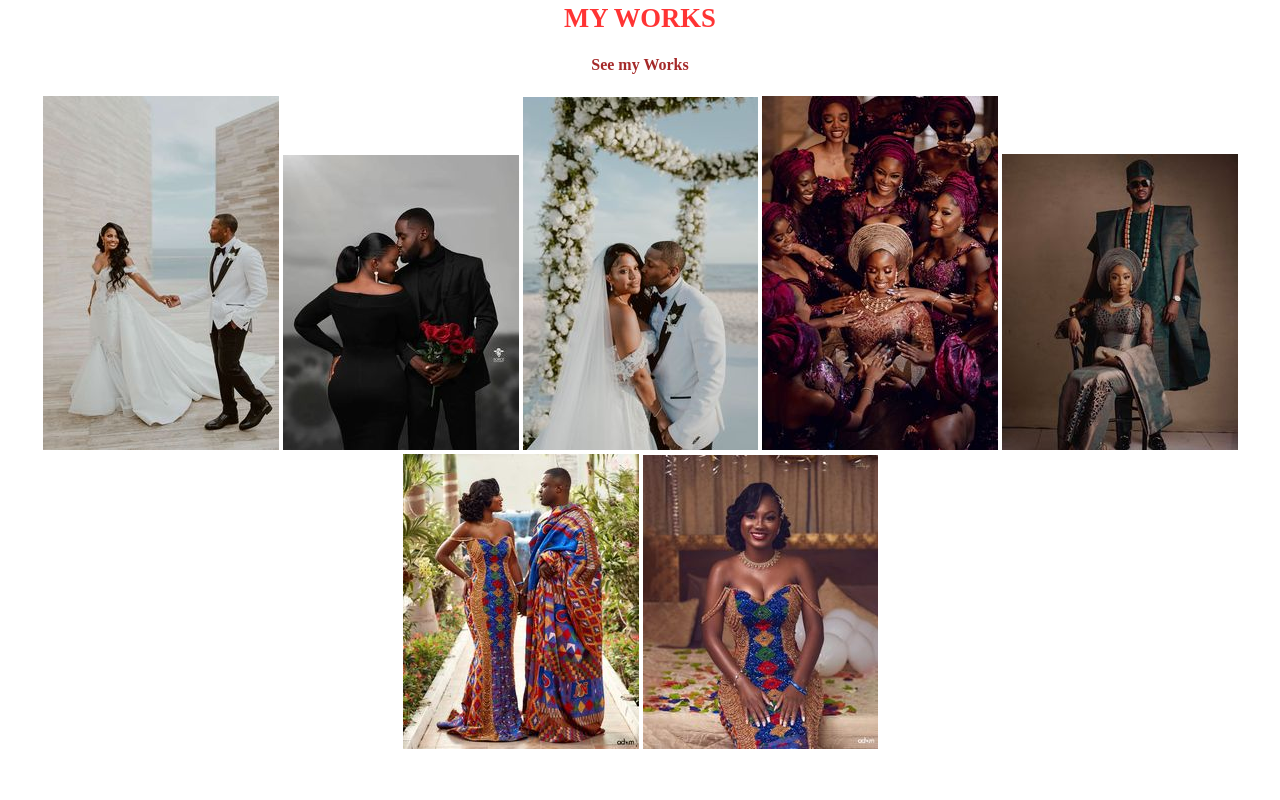
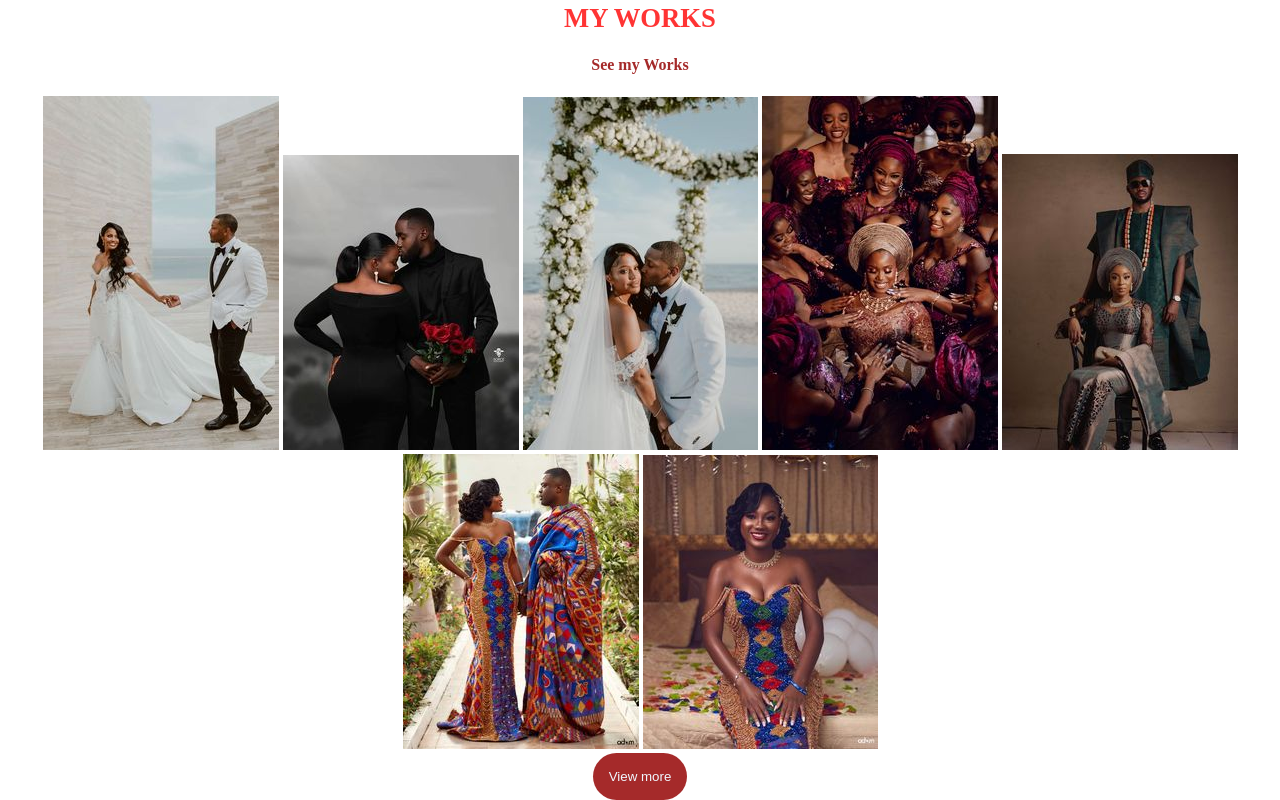
Before and after one commit to amaachiaaaaa/Myweddinglandingpage, a plain HTML site: page index.html in a window 1280 px wide. Shown: the part 819-1619 px from the top of the page. Before the commit the page ends 1572 px from the top, so only its background shows below. Drawn offline with Linux system fonts and the light colour scheme.

Commit message:
added a button to the body

```diff
--- a/index.html
+++ b/index.html
@@ -46,6 +46,7 @@
                     <img src="Images/work5.jpg" alt="">
                     <img src="Images/work6.jpg" alt="">
                  </div>
+                 <button class="btn">View more</button>
 
             </section>
         </header>
```
